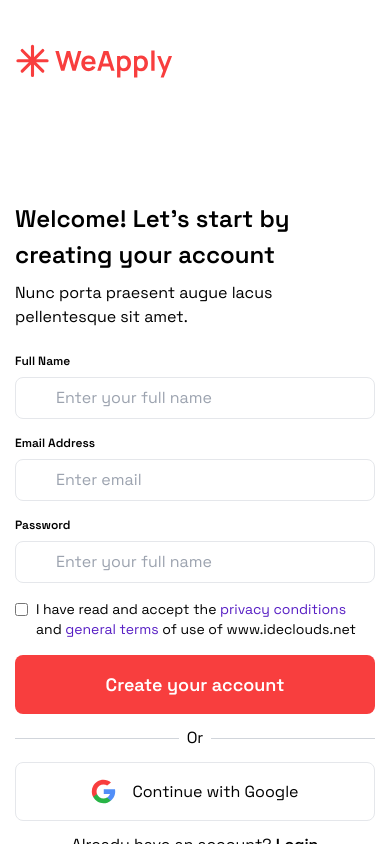
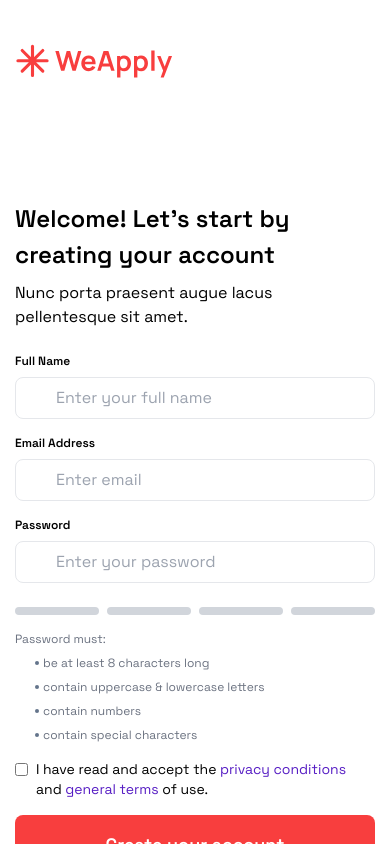
Before and after one commit to patrice012/we-apply-dash, a React (Vite) app: page / in a window 390 px wide. Built offline with nearby package versions, Linux system fonts and the light colour scheme; some icons are missing.

Commit message:
feat: add responsive

```diff
--- a/src/pages/auth/login.tsx
+++ b/src/pages/auth/login.tsx
@@ -1,8 +1,12 @@
 /* eslint-disable no-irregular-whitespace */
-import { Sms, Key, EyeSlash } from "iconsax-react";
+import { Sms, Key, EyeSlash, Eye } from "iconsax-react";
+import { useState } from "react";
 import { Link } from "react-router-dom";
 
 export default function Login() {
+  const [passwordVisible, setPasswordVisible] = useState(false);
+  const [password, setPassword] = useState("");
+
   return (
     <div className="grid grid-cols-2 h-screen col-span-2 w-full">
       <div className="hidden lg:grid col-span-1  items-center  w-full justify-center px-[80px] bg-contain bg-[url('/graphics.svg')] bg-[#682ae3e4]">
@@ -57,15 +61,27 @@ export default function Login() {
                   color="#1f2937"
                   className="absolute left-4 top-[34px]"
                 />
-                <EyeSlash
-                  size={20}
-                  color="#1f2937"
-                  className="absolute right-4 top-[34px]"
-                />
+                {passwordVisible ? (
+                  <Eye
+                    size={20}
+                    color="#1f2937"
+                    className="absolute right-4 top-[34px] cursor-pointer"
+                    onClick={() => setPasswordVisible(false)}
+                  />
+                ) : (
+                  <EyeSlash
+                    size={20}
+                    color="#1f2937"
+                    className="absolute right-4 top-[34px] cursor-pointer"
+                    onClick={() => setPasswordVisible(true)}
+                  />
+                )}
                 <input
-                  type="password"
-                  className="w-full border-gray-200 border rounded-[8px] py-2 px-10 "
-                  placeholder="Enter your full name"
+                  type={passwordVisible ? "text" : "password"}
+                  className="w-full border-gray-200 border rounded-[8px] py-2 px-10"
+                  placeholder="Enter your password"
+                  value={password}
+                  onChange={(e) => setPassword(e.target.value)}
                 />
               </div>
               <Link to="/forgot">
--- a/src/pages/auth/signup.tsx
+++ b/src/pages/auth/signup.tsx
@@ -1,14 +1,29 @@
-/* eslint-disable no-irregular-whitespace */
-import { EyeSlash, Key, Sms, User } from "iconsax-react";
+import React, { useState } from "react";
+import { EyeSlash, Eye, Key, Sms, User } from "iconsax-react";
 import { Link } from "react-router-dom";
 
 export default function Signup() {
+  const [passwordVisible, setPasswordVisible] = useState(false);
+  const [password, setPassword] = useState("");
+
+  // Évalue la qualité du mot de passe
+  const getPasswordStrength = () => {
+    let strength = 0;
+    if (password.length >= 8) strength++; // Longueur minimale
+    if (/[A-Z]/.test(password)) strength++; // Au moins une majuscule
+    if (/[0-9]/.test(password)) strength++; // Au moins un chiffre
+    if (/[^A-Za-z0-9]/.test(password)) strength++; // Au moins un caractère spécial
+    return strength;
+  };
+
+  const passwordStrength = getPasswordStrength();
+
   return (
     <div className="grid grid-cols-2 h-screen col-span-2 w-full">
-      <div className="hidden lg:grid col-span-1  items-center  w-full justify-center px-[80px] bg-contain bg-[url('/graphics.svg')] bg-[#682ae3e4]">
+      <div className="hidden lg:grid col-span-1 items-center w-full justify-center px-[80px] bg-contain bg-[url('/graphics.svg')] bg-[#682ae3e4]">
         <div className="pt-[200px] text-white flex flex-col items-center justify-center gap-6 w-full ">
-          <div className="flex gap-1 items-center ">
-            {Array.from({ length: 5 }).map((em, idx) => (
+          <div className="flex gap-1 items-center">
+            {Array.from({ length: 5 }).map((_, idx) => (
               <img key={idx} src="/Star.svg" alt="" />
             ))}
           </div>
@@ -21,12 +36,11 @@ export default function Signup() {
           <div className="flex flex-col w-full items-center justify-center">
             <img src="/image.svg" alt="" />
             <span className="text-[20px] font-bold">Omer Hassan</span>
-
-            <span>Ex Google | Project Manager at WeApply</span>
+            <span>Ex Google | Project Manager at WeApply</span>
           </div>
         </div>
       </div>
-      <div className="bg-white col-span-2 lg:col-span-1 px-[15px] md:px-[30px] xl:px-[60px]  justify-between overflow-y-auto h-full flex flex-col items-start">
+      <div className="bg-white col-span-2 lg:col-span-1 px-[15px] md:px-[30px] xl:px-[60px] justify-between overflow-y-auto h-full flex flex-col items-start">
         <img src="/logo.svg" alt="" className="py-10" />
         <div className="flex flex-col items-start py-[80px] w-full gap-[24px]">
           <div className="flex flex-col gap-2">
@@ -46,7 +60,7 @@ export default function Signup() {
                 />
                 <input
                   type="text"
-                  className="w-full border-gray-200 border rounded-[8px] py-2 px-10 "
+                  className="w-full border-gray-200 border rounded-[8px] py-2 px-10"
                   placeholder="Enter your full name"
                 />
               </div>
@@ -58,8 +72,8 @@ export default function Signup() {
                   className="absolute left-4 top-[36px]"
                 />
                 <input
-                  type="text"
-                  className="w-full border-gray-200 border rounded-[8px] py-2 px-10 "
+                  type="email"
+                  className="w-full border-gray-200 border rounded-[8px] py-2 px-10"
                   placeholder="Enter email"
                 />
               </div>
@@ -70,24 +84,84 @@ export default function Signup() {
                   color="#1f2937"
                   className="absolute left-4 top-[34px]"
                 />
-                <EyeSlash
-                  size={20}
-                  color="#1f2937"
-                  className="absolute right-4 top-[34px]"
-                />
+                {passwordVisible ? (
+                  <Eye
+                    size={20}
+                    color="#1f2937"
+                    className="absolute right-4 top-[34px] cursor-pointer"
+                    onClick={() => setPasswordVisible(false)}
+                  />
+                ) : (
+                  <EyeSlash
+                    size={20}
+                    color="#1f2937"
+                    className="absolute right-4 top-[34px] cursor-pointer"
+                    onClick={() => setPasswordVisible(true)}
+                  />
+                )}
                 <input
-                  type="password"
-                  className="w-full border-gray-200 border rounded-[8px] py-2 px-10 "
-                  placeholder="Enter your full name"
+                  type={passwordVisible ? "text" : "password"}
+                  className="w-full border-gray-200 border rounded-[8px] py-2 px-10"
+                  placeholder="Enter your password"
+                  value={password}
+                  onChange={(e) => setPassword(e.target.value)}
                 />
               </div>
+              {/* Indicateur de qualité du mot de passe */}
+              <div className="flex gap-2 mt-2">
+                {Array.from({ length: 4 }).map((_, idx) => (
+                  <div
+                    key={idx}
+                    className={`h-2 flex-1 rounded-md ${
+                      idx < passwordStrength
+                        ? passwordStrength < 2
+                          ? "bg-red-600"
+                          : passwordStrength < 3
+                          ? "bg-yellow-500"
+                          : passwordStrength < 4
+                          ? "bg-orange-500"
+                          : "bg-green-500"
+                        : "bg-gray-300"
+                    }`}
+                  />
+                ))}
+              </div>
+              <div className="flex-col flex gap-2">
+                <span className="text-xs text-gray-500">Password must:</span>
+                <div className="flex-col flex gap-2 pl-5">
+                  <div className="flex gap-1 items-center">
+                    <div className="size-1 rounded-full bg-slate-500 shrink-0"></div>
+                    <span className="text-xs text-gray-500">
+                      be at least 8 characters long
+                    </span>
+                  </div>
+                  <div className="flex gap-1 items-center">
+                    <div className="size-1 rounded-full bg-slate-500 shrink-0"></div>
+                    <span className="text-xs text-gray-500">
+                      contain uppercase & lowercase letters
+                    </span>
+                  </div>
+                  <div className="flex gap-1 items-center">
+                    <div className="size-1 rounded-full bg-slate-500 shrink-0"></div>
+                    <span className="text-xs text-gray-500">
+                      contain numbers
+                    </span>
+                  </div>
+                  <div className="flex gap-1 items-center">
+                    <div className="size-1 rounded-full bg-slate-500 shrink-0"></div>
+                    <span className="text-xs text-gray-500">
+                      contain special characters
+                    </span>
+                  </div>
+                </div>
+              </div>
+
               <div className="flex items-start gap-2">
                 <input type="checkbox" className="mt-1" />
                 <span className="text-sm">
                   I have read and accept the{" "}
                   <span className="text-[#571EC4]">privacy conditions</span> and{" "}
-                  <span className="text-[#571EC4]">general terms</span> of use
-                  of www.ideclouds.net
+                  <span className="text-[#571EC4]">general terms</span> of use.
                 </span>
               </div>
               <Link to="/login">
@@ -101,7 +175,7 @@ export default function Signup() {
               <span>Or</span>{" "}
               <div className="flex w-full h-[1px] bg-[#D1D5DB]"></div>
             </div>
-            <button className=" w-full border-gray-200 border justify-center flex gap-4 items-center py-4 rounded-lg text-black  text-[16px]">
+            <button className="w-full border-gray-200 border justify-center flex gap-4 items-center py-4 rounded-lg text-black text-[16px]">
               <img src="/google.svg" alt="" /> Continue with Google
             </button>
             <span className="text-center">
--- a/src/pages/onboarding/Career.tsx
+++ b/src/pages/onboarding/Career.tsx
@@ -1,5 +1,4 @@
 import {
-  ArrowDown2,
   ArrowLeft2,
   ArrowRight2,
   CallCalling,
@@ -68,25 +67,7 @@ export default function Career() {
                   Integer tempor ut ipsum amet interdum diam leo morbi. Libero.
                 </span>
               </div>
-              <div className="border rounded-lg items-start sm:flex-row flex-col flex gap-3 border-[#DCD7FE]">
-                <img src="/flash.svg" className="p-4" alt="" />
-                <div className="flex flex-col px-4 sm:py-4 gap-1">
-                  <span className="text-sm text-[#F83E3E] font-bold">
-                    Autofill data
-                  </span>
-                  <span>
-                    Save time by importing your resume. Documents must be
-                    smaller than 10MB.
-                  </span>
-                </div>
-                <div className="flex flex-col py-4 px-4 text-white ">
-                  <button className="px-4 py-2 flex items-center gap-2 rounded-[4px] text-nowrap flex-nowrap bg-[#F83E3E]">
-                    Import resume from{" "}
-                    <div className="h-[15px] w-[1px] bg-white "></div>
-                    <ArrowDown2 size={15} color="#fff" />
-                  </button>
-                </div>
-              </div>
+
               <div className="flex flex-col relative gap-2 w-full">
                 <span className="font-semibold text-xs">
                   Years of experience*
```
Also changed, not shown: src/pages/onboarding/resume.tsx (+9 -2 lines).
